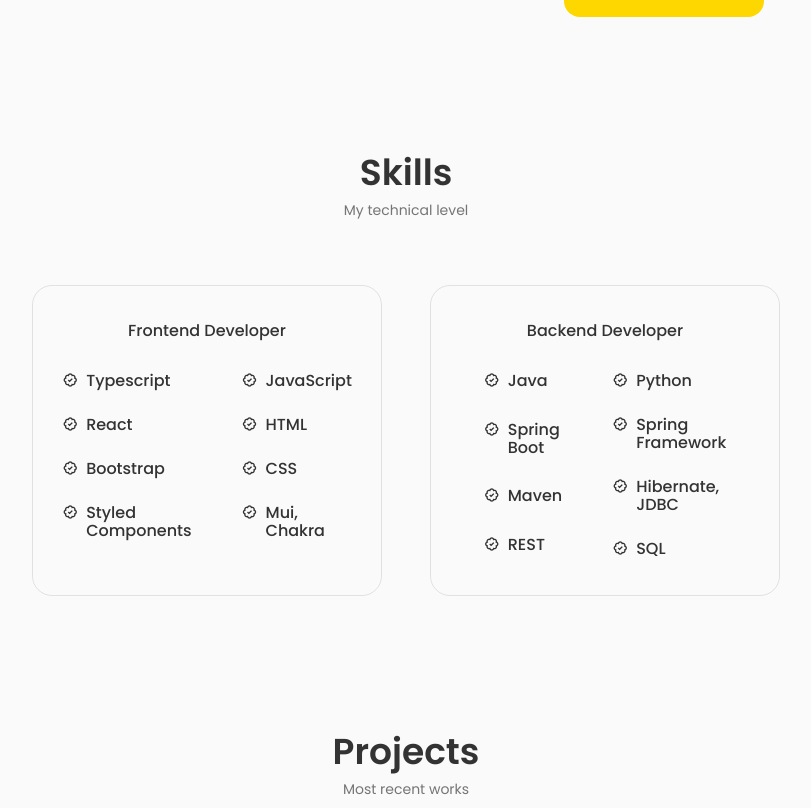
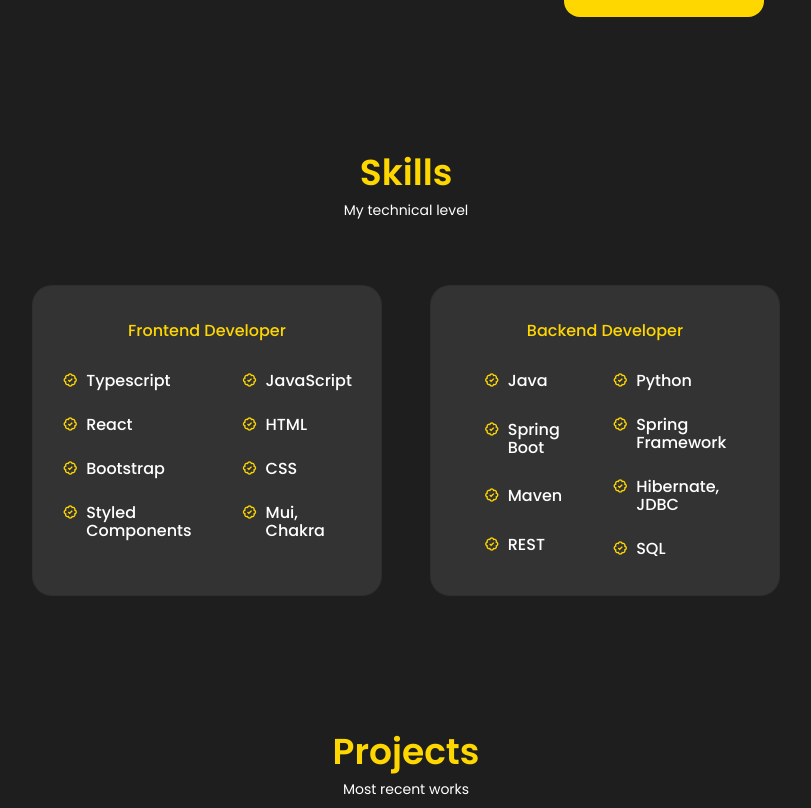
Before and after one commit to stelmaszczykadrian/Portfolio, a React (Create React App) app in the folder portfolio/: page / in a window 1280 px wide. Shown: the part 1452-2260 px from the top of the page, without its empty margins (234-1045 px from the left). Built offline with nearby package versions, Linux system fonts and the light colour scheme; no server answers; the HTML template or start-up script is replaced by a standard one.

Commit message:
Feature: Update color scheme and styles for improved readability and aesthetic

```diff
--- a/portfolio/src/App.css
+++ b/portfolio/src/App.css
@@ -9,11 +9,12 @@
     /*Color mode HSL(hue, saturation, lightness)*/
     --hue: 0;
     --sat: 0%;
-    --title-color: hsl(var(--hue), var(--sat), 20%);
-    --title-color-dark: hsl(var(--hue), var(--sat), 0%);
+    --title-color: white;
+    --title-color-dark: whitesmoke;
     --text-color: hsl(var(--hue), var(--sat), 46%);
-    --body-color: hsl(var(--hue), var(--sat), 98%);
-    --container-color: #fff;
+    --body-color: rgb(30, 30, 30);
+    --golden-color: #FFD700;
+    --container-color: hsl(var(--hue), var(--sat), 20%);
 
     /*Font and typography*/
     --body-font: "Poppins", sans-serif;
@@ -88,7 +89,6 @@
 }
 
 
-
 h1, h2, h3 {
     color: var(--title-color);
     font-weight: var(--font-semi-bold);
@@ -120,7 +120,7 @@
 
 .section__title {
     font-size: var(--h1-font-size);
-    color: var(--title-color)
+    color: var(--golden-color)
 
 }
 
@@ -128,6 +128,7 @@
     display: block;
     font-size: var(--small-font-size);
     margin-bottom: 4rem;
+    color: var(--title-color);
 }
 
 .section__title,
@@ -148,6 +149,11 @@
     gap: 1.5rem
 }
 
+.flex {
+    display: flex;
+    gap: 1.5rem
+}
+
 /* BUTTONS */
 
 .button {
@@ -162,10 +168,6 @@
 .button:hover {
     background-color: var(--title-color-dark);
 }
-
-/*.button__icon {*/
-/*    margin-left: var(--mb-0-5);*/
-/*}*/
 
 .button--flex {
     display: inline-flex;
--- a/portfolio/src/components/skills/Skills.css
+++ b/portfolio/src/components/skills/Skills.css
@@ -8,6 +8,7 @@
     border: 1px solid rgba(0, 0, 0, 0.1);
     padding: 2rem 4rem;
     border-radius: 1.25rem;
+    background-color: var(--container-color);
 }
 
 .skills__title {
@@ -15,6 +16,7 @@
     font-weight: var(--font-medium);
     text-align: center;
     margin-bottom: var(--mb-1-5);
+    color: var(--golden-color);
 }
 
 .skills__box {
@@ -37,12 +39,12 @@
 
 .skills .bx-badge-check {
     font-size: 1rem;
-    color: var(--title-color);
+    color: var(--golden-color);
 }
 
 .skills__name {
     font-size: var(--normal-font-size);
-    font-weight:  var(--font-medium);
+    font-weight: var(--font-medium);
     line-height: 18px;
 }
 
@@ -76,6 +78,7 @@
     .skills__box {
         column-gap: 1.25rem;
     }
+
     .skills__name {
         font-size: var(--small-font-size);
     }
```
